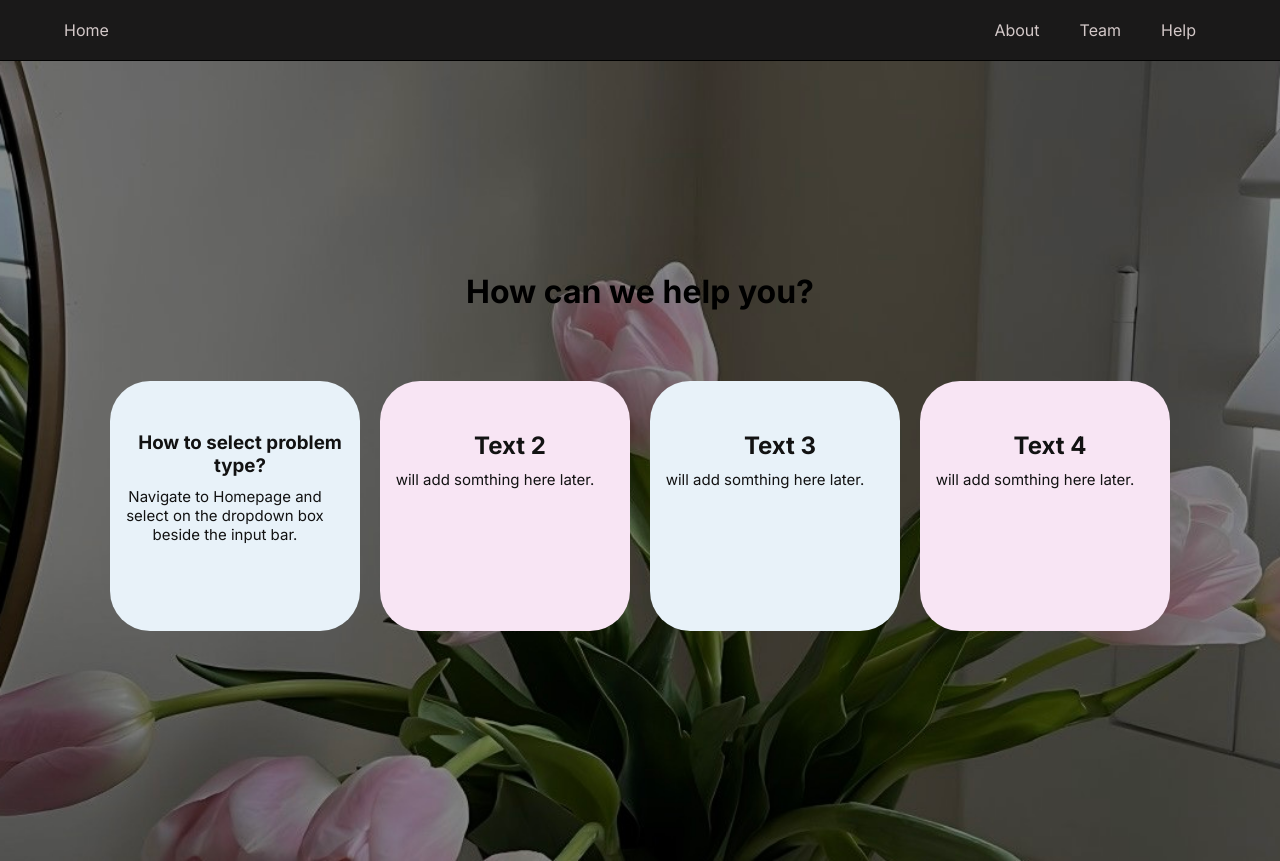
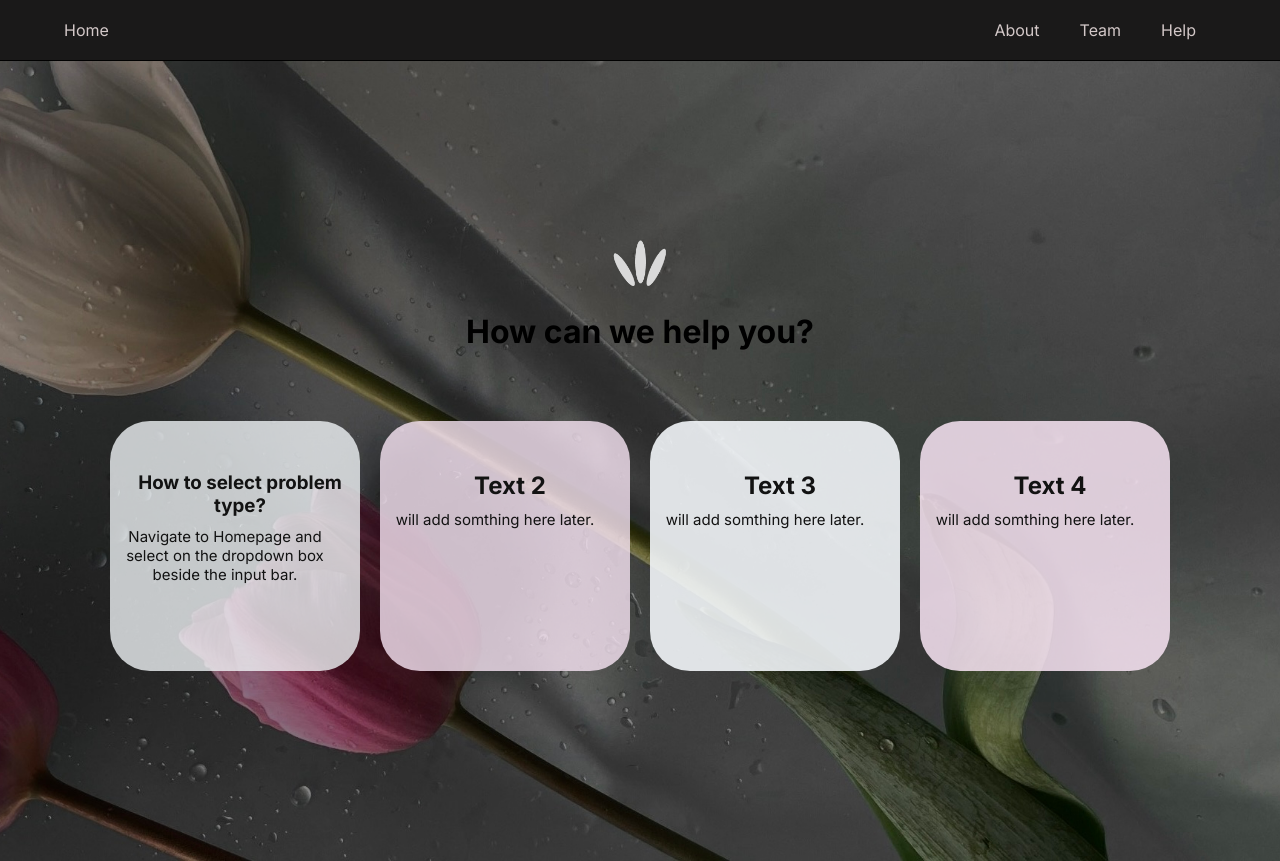
Before and after one commit to Awesomedonut/Practice-Problem-Generator, a Next.js app in the folder probloom/: page /Help in a window 1280 px wide. Built offline with nearby package versions, Linux system fonts and the light colour scheme.

Commit message:
Added probloom logo to help page

```diff
--- a/probloom/src/app/Help/page.module.css
+++ b/probloom/src/app/Help/page.module.css
@@ -32,7 +32,7 @@
     width: 250px;
     height: 250px;
     margin: 10px;
-    background-color: #e8f2f9;
+    background-color: #f5f9fcc5;
     border-radius: 40px;
   }
 
@@ -49,7 +49,7 @@
     width: 250px;
     height: 250px;
     margin: 10px;
-    background-color: #f8e5f4;
+    background-color: #f8e5f4cc;
     border-radius: 40px;
   }
 
@@ -57,7 +57,7 @@
     width: 250px;
     height: 250px;
     margin: 10px;
-    background-color: #e8f2f9;
+    background-color: #f5f9fce2;
     border-radius: 40px;
   }
 
@@ -65,7 +65,7 @@
     width: 250px;
     height: 250px;
     margin: 10px;
-    background-color: #f8e5f4;
+    background-color: #f8e5f4da;
     border-radius: 40px;
   }
 
--- a/probloom/src/app/Help/page.tsx
+++ b/probloom/src/app/Help/page.tsx
@@ -4,6 +4,7 @@ import styles from './page.module.css';
 export default function Help() {
     return (
          <div className={styles.page}>
+            <img src="FlowerLogo.png" height="80"/>
             <h1 className={styles.pageTitle}>How can we help you?</h1>
             <div className={styles.pageContainer}>
                 <div className={styles.boxContainer}>
```
Also changed, not shown: probloom/public/helpbackground.jpg.
